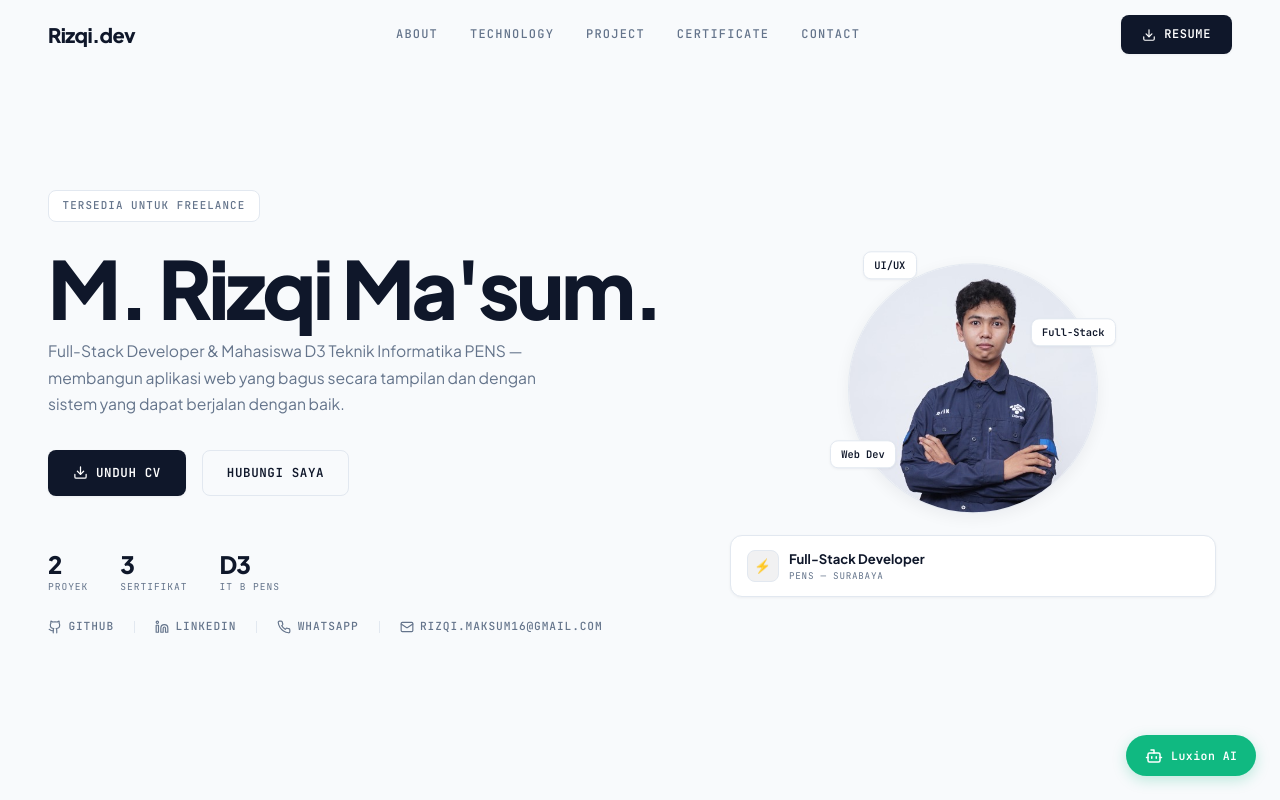
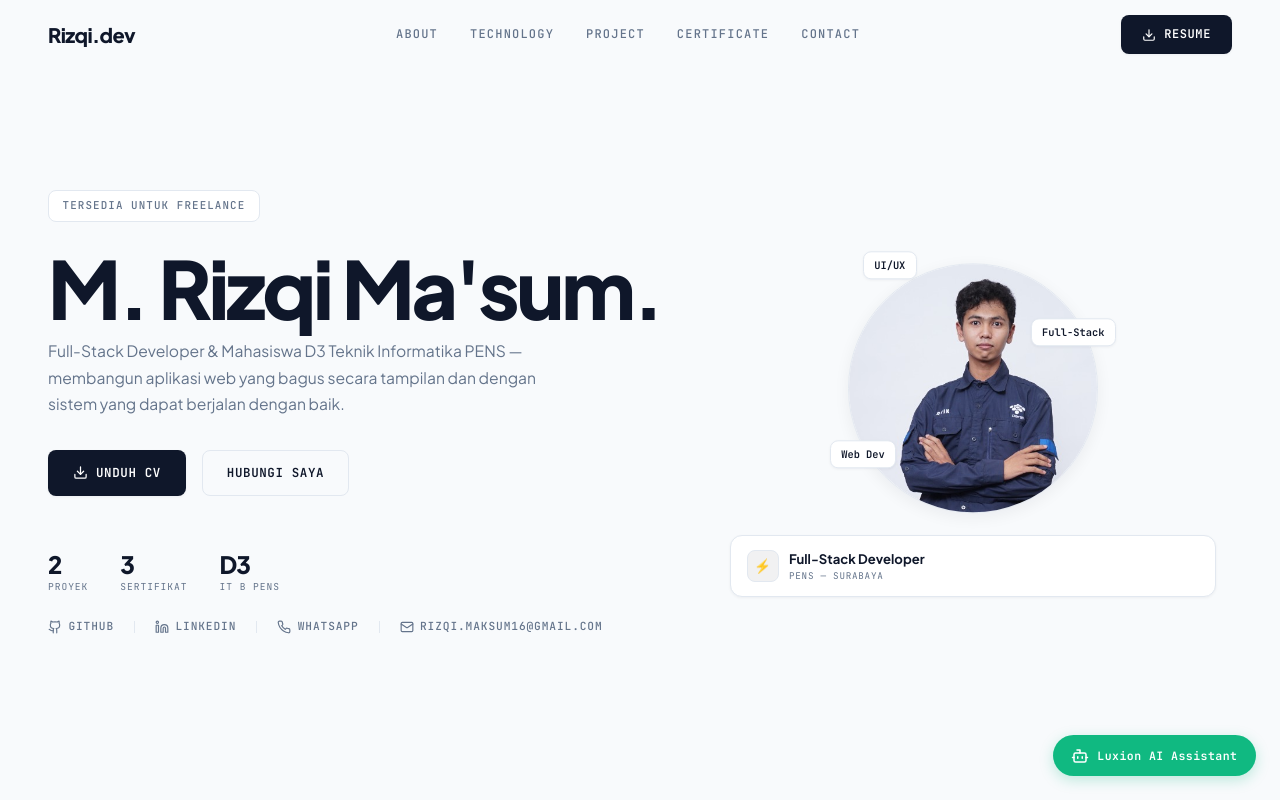
Before and after one commit to rizqimaksum16-coder/portofoliofix, a React (Vite) app: page / in a window 1280 px wide. Shown: the top 800 px of the page. Built offline with nearby package versions, Linux system fonts and the light colour scheme.

Commit message:
Update trigger button label to Luxion AI Assistant

```diff
--- a/src/components/AiChatbot.jsx
+++ b/src/components/AiChatbot.jsx
@@ -112,7 +112,7 @@ export default function AiChatbot() {
         aria-label="Toggle Luxion AI Assistant"
       >
         <Bot size={18} />
-        <span className="trigger-text">Luxion AI</span>
+        <span className="trigger-text">Luxion AI Assistant</span>
       </button>
 
       {/* Chatbot Popup Drawer */}
```
